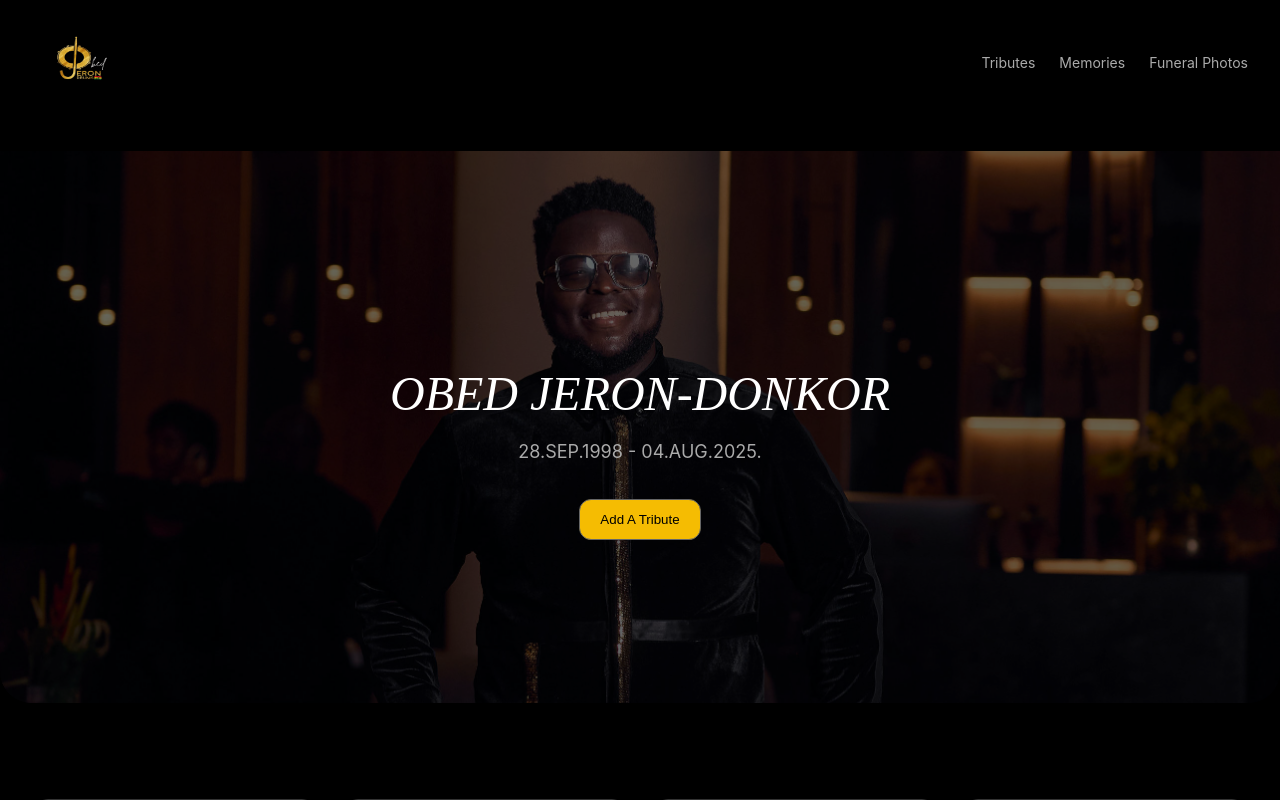
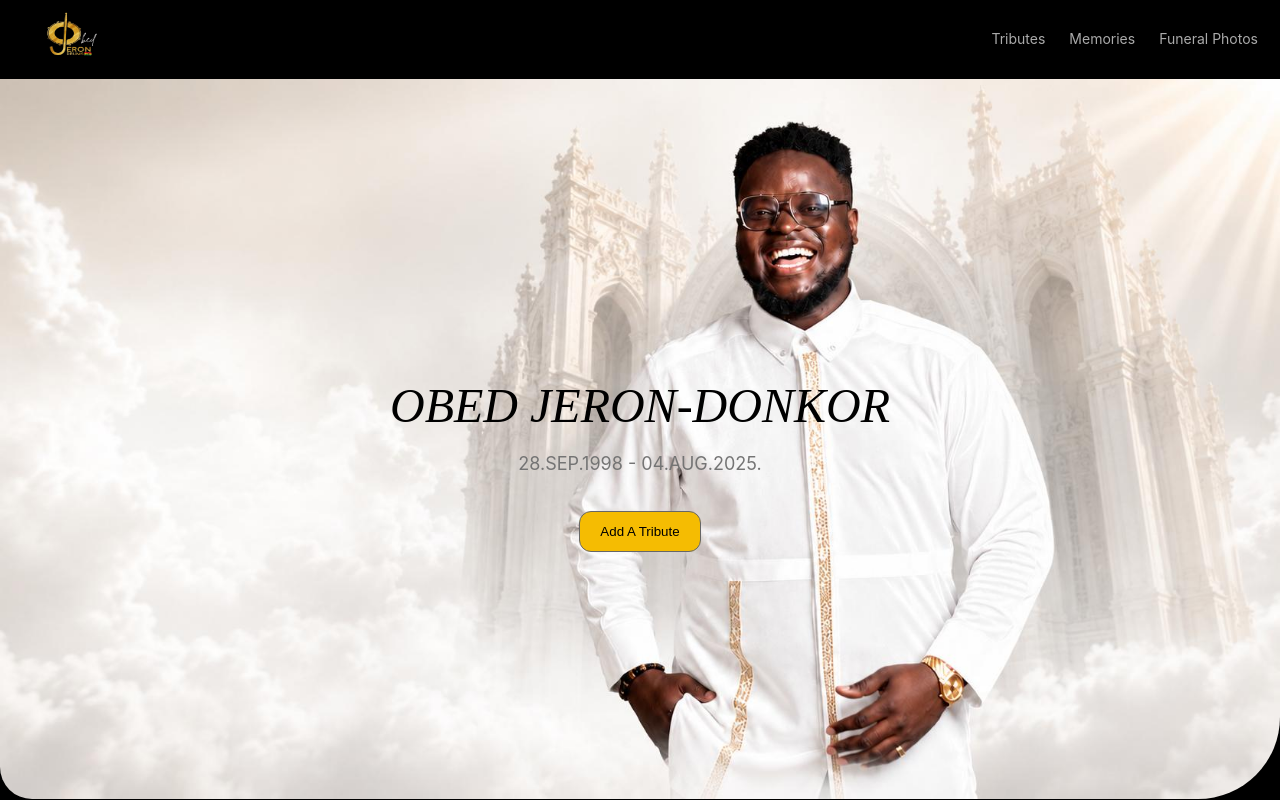
Before and after one commit to Mr-Deee/afo, a Next.js app: page / in a window 1280 px wide. Shown: the top 800 px of the page. Built offline with nearby package versions, Linux system fonts and the light colour scheme; no server answers; the database is empty.

Commit message:
homepage

```diff
--- a/src/app/Landing/Home.module.css
+++ b/src/app/Landing/Home.module.css
@@ -207,7 +207,7 @@
   display: flex;
   justify-content: space-between;
   align-items: center;
-  padding: 24px 32px;
+  padding: 0px 22px;
 }
 
 .logo {
@@ -249,17 +249,16 @@
 
 .hero {
   position: relative;
-  margin-top: 24px;
   text-align: center;
   display: flex;
   justify-content: center;
   align-items: center;
 
-  min-height: 69vh; /* controls how much of the image shows */
+  min-height: 90vh; /* controls how much of the image shows */
   padding: 0 20px;
 
-  background: url("/images/ROK1.jpg") center center/cover no-repeat;
-  border-radius: 0 0 32px 32px;
+  background: url("/images/Newback.jpg") center center/cover no-repeat;
+  border-radius: 0 0 82px 32px;
   overflow: hidden;
 }
 
@@ -267,7 +266,7 @@
   content: "";
   position: absolute;
   inset: 0;
-  background: rgba(0, 0, 0, 0.6); /* dark overlay */
+  background: rgba(255, 255, 255, 0); /* dark overlay */
 }
 
 .heroContent {
@@ -282,7 +281,7 @@ padding-top: 50px;
 
   font-size: 48px;
   font-weight: 300;
-  color: #fff;
+  color: #000000;
   line-height: 1.2;
 }
 
@@ -293,7 +292,7 @@ padding-top: 50px;
 
 .heroText {
   margin-top: 16px;
-  color: #aaa;
+  color: #747474;
   font-size: 18px;
 }
 
```
Also changed, not shown: public/images/Newback.jpg (added).
